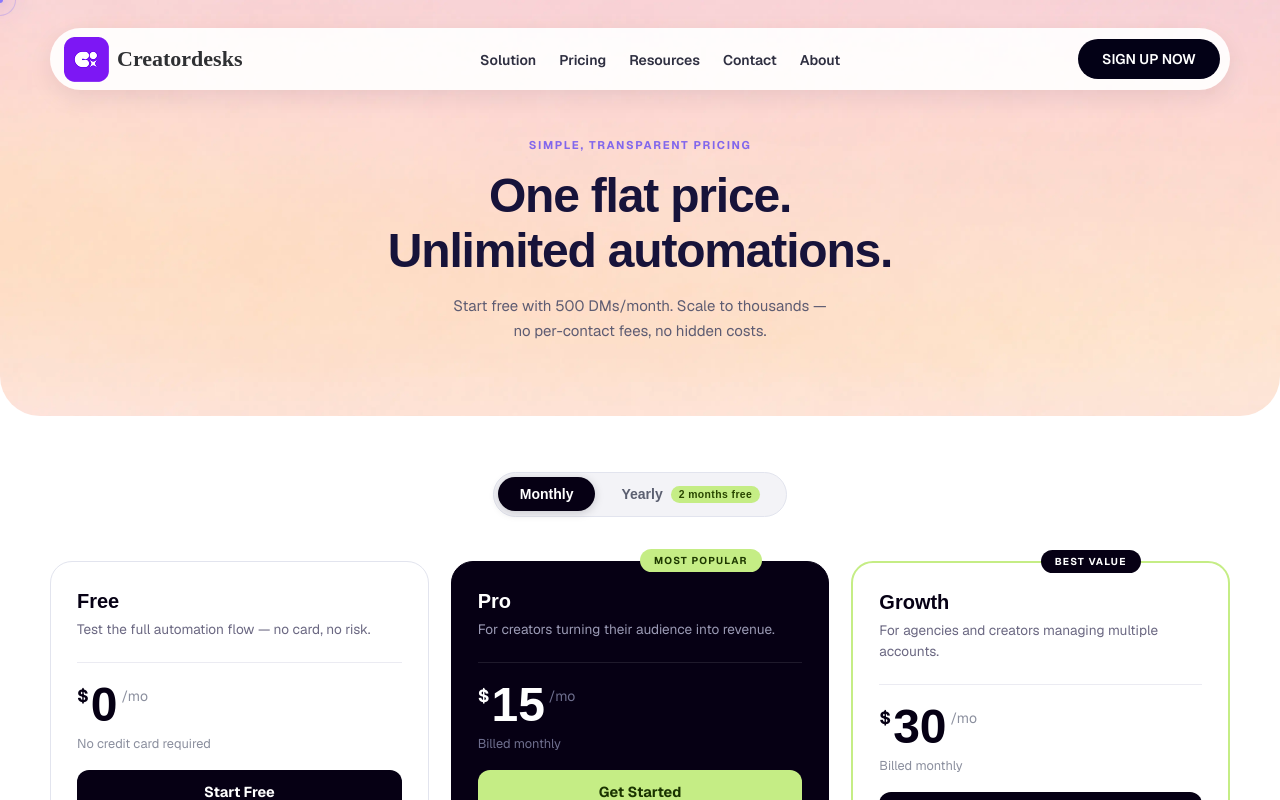
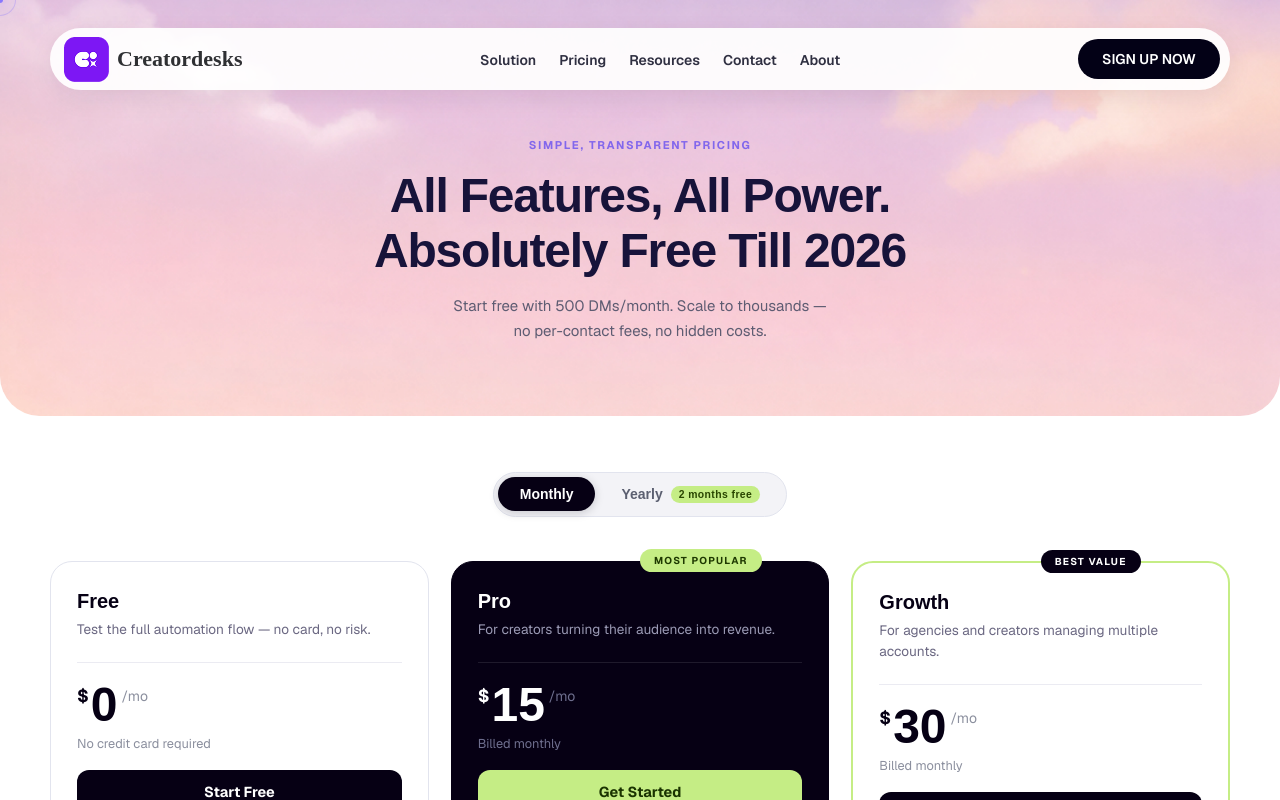
Before and after one commit to kunalvvs/landing-cd, a Next.js app in the folder landing-app/: page /pricing in a window 1280 px wide. Shown: the top 800 px of the page. Built offline with nearby package versions, Linux system fonts and the light colour scheme; a web font is replaced by a local one.

Commit message:
Refactor code structure for improved readability and maintainability

```diff
--- a/landing-app/src/app/pricing/PricingPage.jsx
+++ b/landing-app/src/app/pricing/PricingPage.jsx
@@ -171,7 +171,8 @@ export default function PricingPage() {
         <section className={styles.hero}>
           <p className={styles.eyebrow}>SIMPLE, TRANSPARENT PRICING</p>
           <h1 className={styles.heroTitle}>
-            One flat price.<br />Unlimited automations.
+            All Features, All Power. <br />
+Absolutely Free Till 2026
           </h1>
           <p className={styles.heroSubtitle}>
             Start free with 500 DMs/month. Scale to thousands —<br className={styles.desktopBr} />
--- a/landing-app/src/app/pricing/pricing.module.css
+++ b/landing-app/src/app/pricing/pricing.module.css
@@ -12,7 +12,7 @@
 
 /* ─── Hero Wrapper ──────────────────────────────────────── */
 .heroWrap {
-  background-image: url('/images/Contact%20Us/bg.webp');
+  background-image: url('/images/Pricing/bg.webp');
   background-size: cover;
   background-position: center top;
   background-repeat: no-repeat;
```
Also changed, not shown: landing-app/public/images/Pricing/bg.webp (added).
